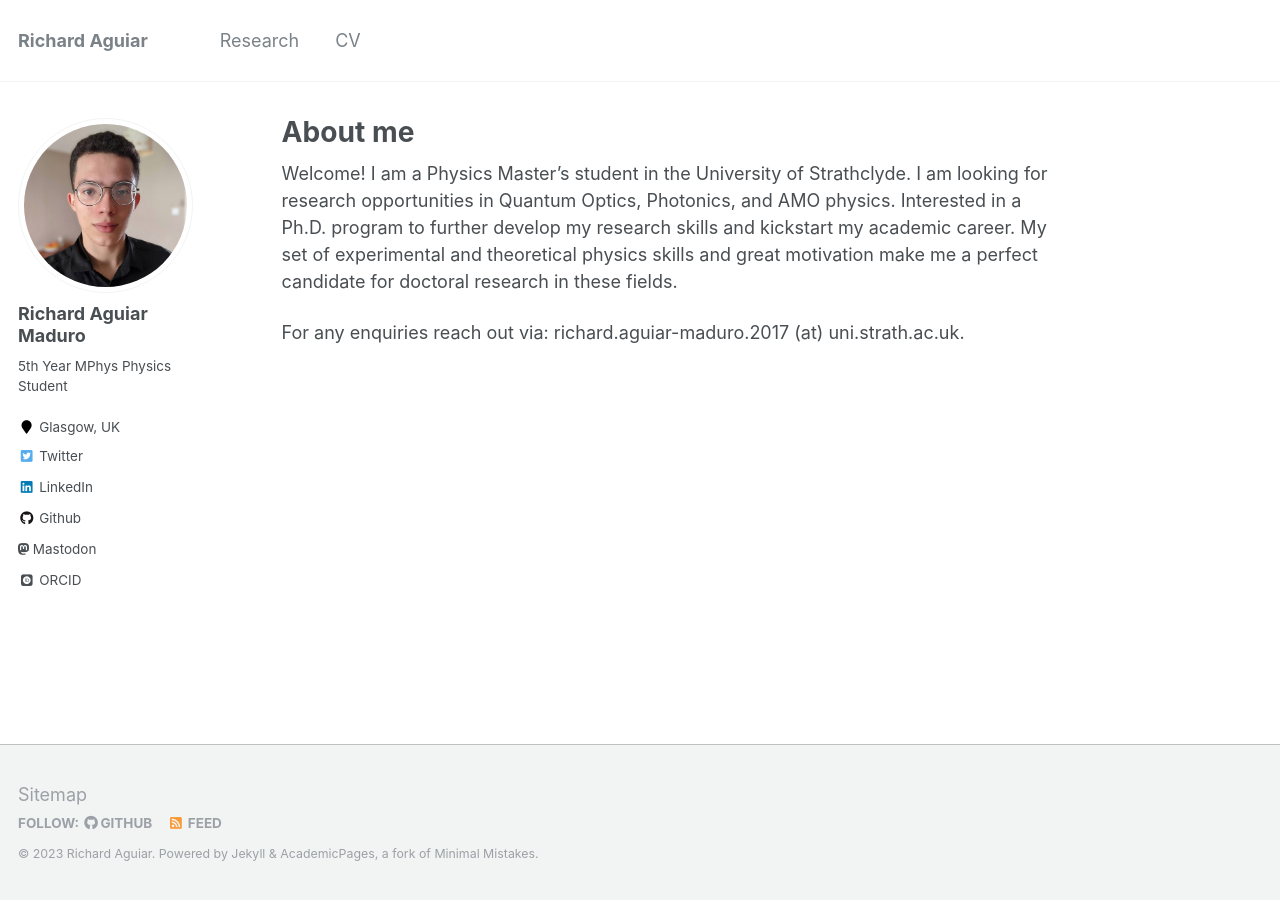
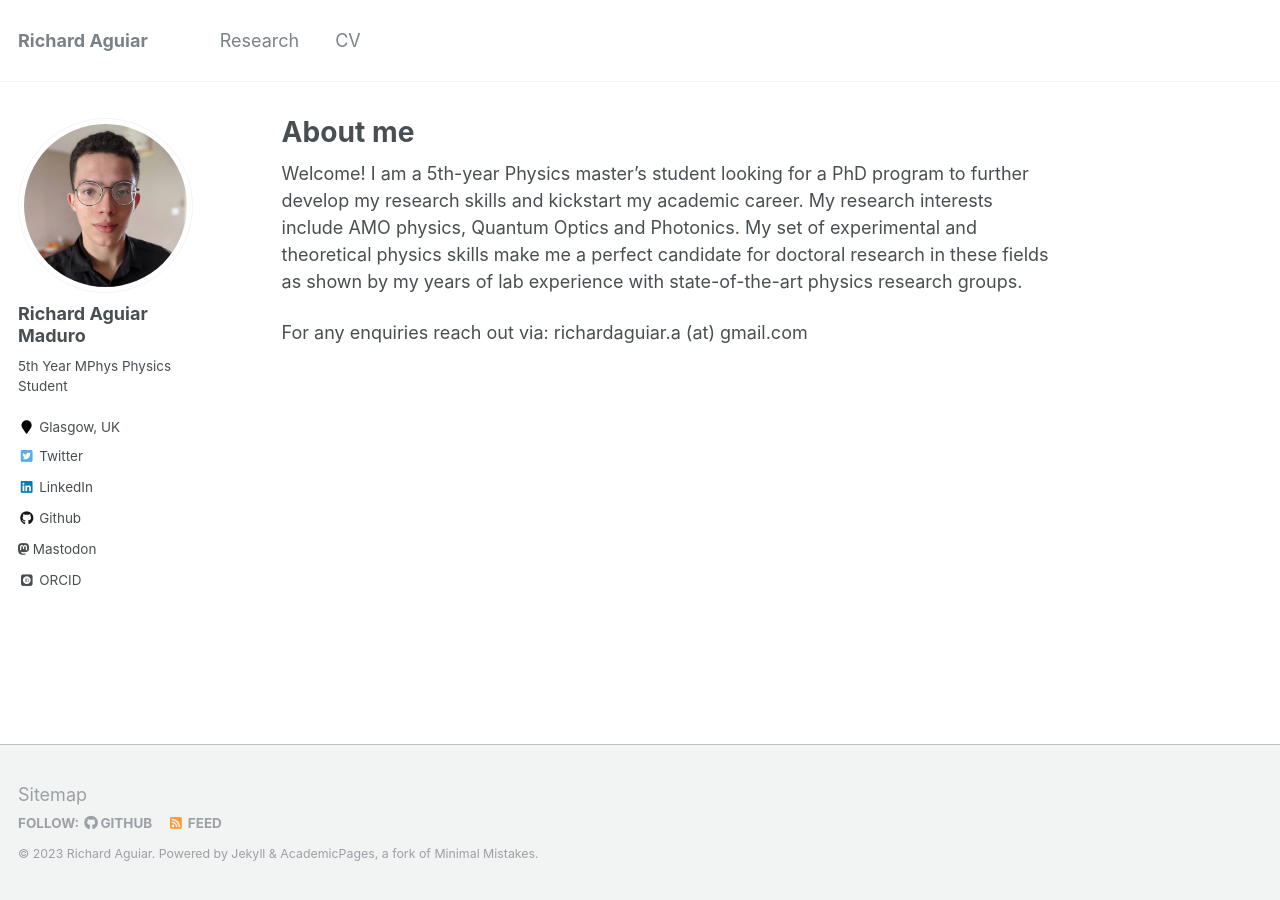
Before and after one commit to AguiarPhys/AguiarPhys.github.io, a Jekyll site: the page built from _pages/about.md, in a window 1280 px wide. Built offline with Jekyll 4.4.1, drawn with Linux system fonts in a browser that asks for light colours; some web fonts are replaced.

Commit message:
Updates/Relabelling

```diff
--- a/_config.yml
+++ b/_config.yml
@@ -184,6 +184,9 @@
   portfolio:
     output: true
     permalink: /:collection/:path/
+  research:
+    output: true
+    permalink: /:collection/:path/
   talks:
     output: true
     permalink: /:collection/:path/
@@ -230,7 +233,7 @@
   # _portfolio
   - scope:
       path: ""
-      type: portfolio
+      type: research
     values:
       layout: single
       author_profile: true
--- a/_pages/about.md
+++ b/_pages/about.md
@@ -7,6 +7,7 @@
   - /about/
   - /about.html
 ---
-Welcome! I am a Physics Master's student in the University of Strathclyde. I am looking for research opportunities in Quantum Optics, Photonics, and AMO physics. Interested in a Ph.D. program to further develop my research skills and kickstart my academic career. My set of experimental and theoretical physics skills and great motivation make me a perfect candidate for doctoral research in these fields.
 
-For any enquiries reach out via: richard.aguiar-maduro.2017 (at) uni.strath.ac.uk.
+Welcome! I am a 5th-year Physics master's student looking for a PhD program to further develop my research skills and kickstart my academic career. My research interests include AMO physics, Quantum Optics and Photonics. My set of experimental and theoretical physics skills make me a perfect candidate for doctoral research in these fields as shown by my years of lab experience with state-of-the-art physics research groups.
+
+For any enquiries reach out via: richardaguiar.a (at) gmail.com
```
Also changed, not shown: _pages/research.html (renamed from _pages/page-archive.html, +6 -4 lines), _research/LWFA.md (added, +7 -0 lines), _research/MOT.md (added, +7 -0 lines), images/LWFA/008.png (added), images/LWFA/backgroundref.png (added), images/LWFA/bubble.png (added), images/LWFA/gasdensketch.svg (added), images/LWFA/gasref.png (added), images/LWFA/images.png (added), images/LWFA/shift1.svg (added), 5 other files.
